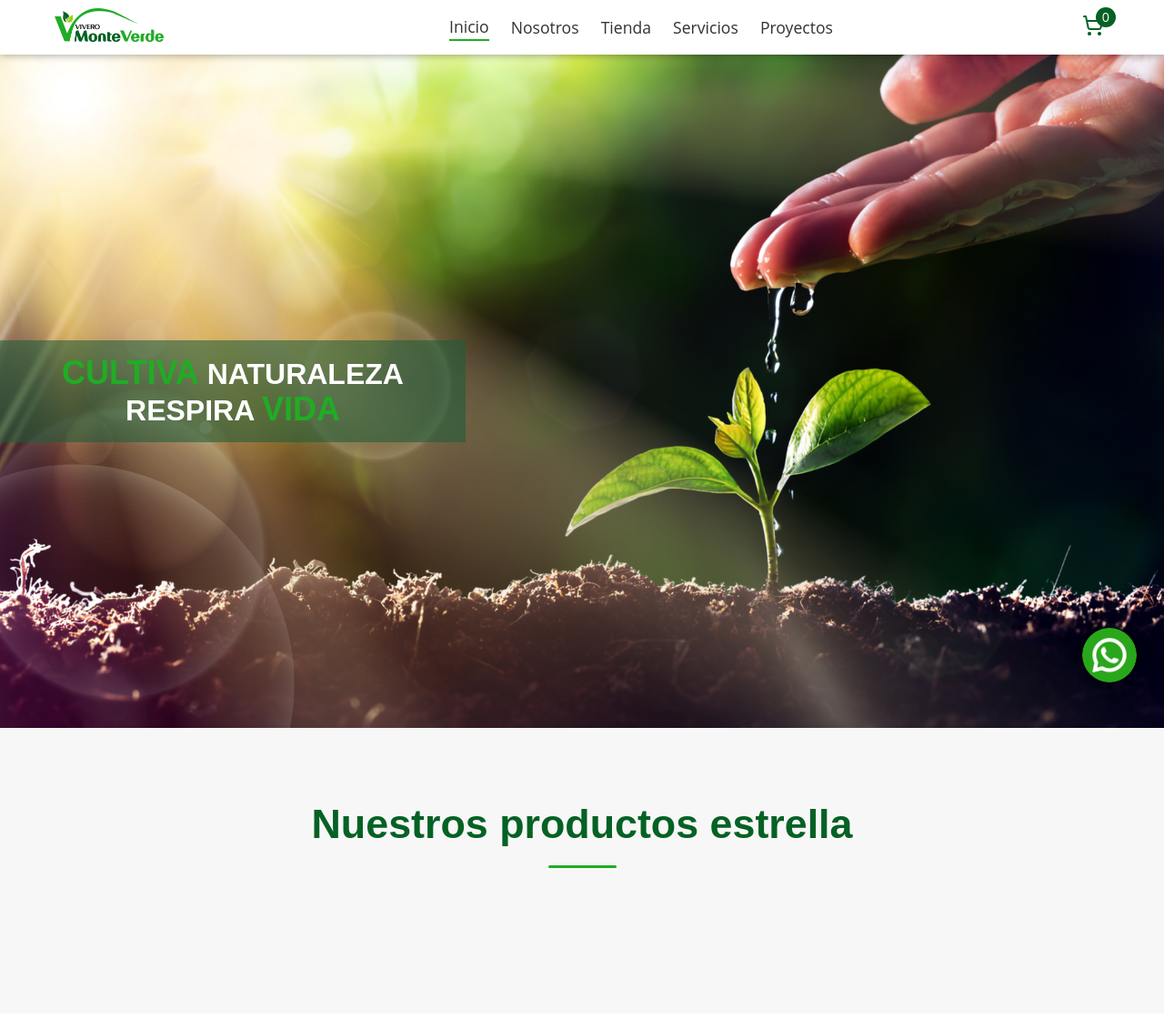
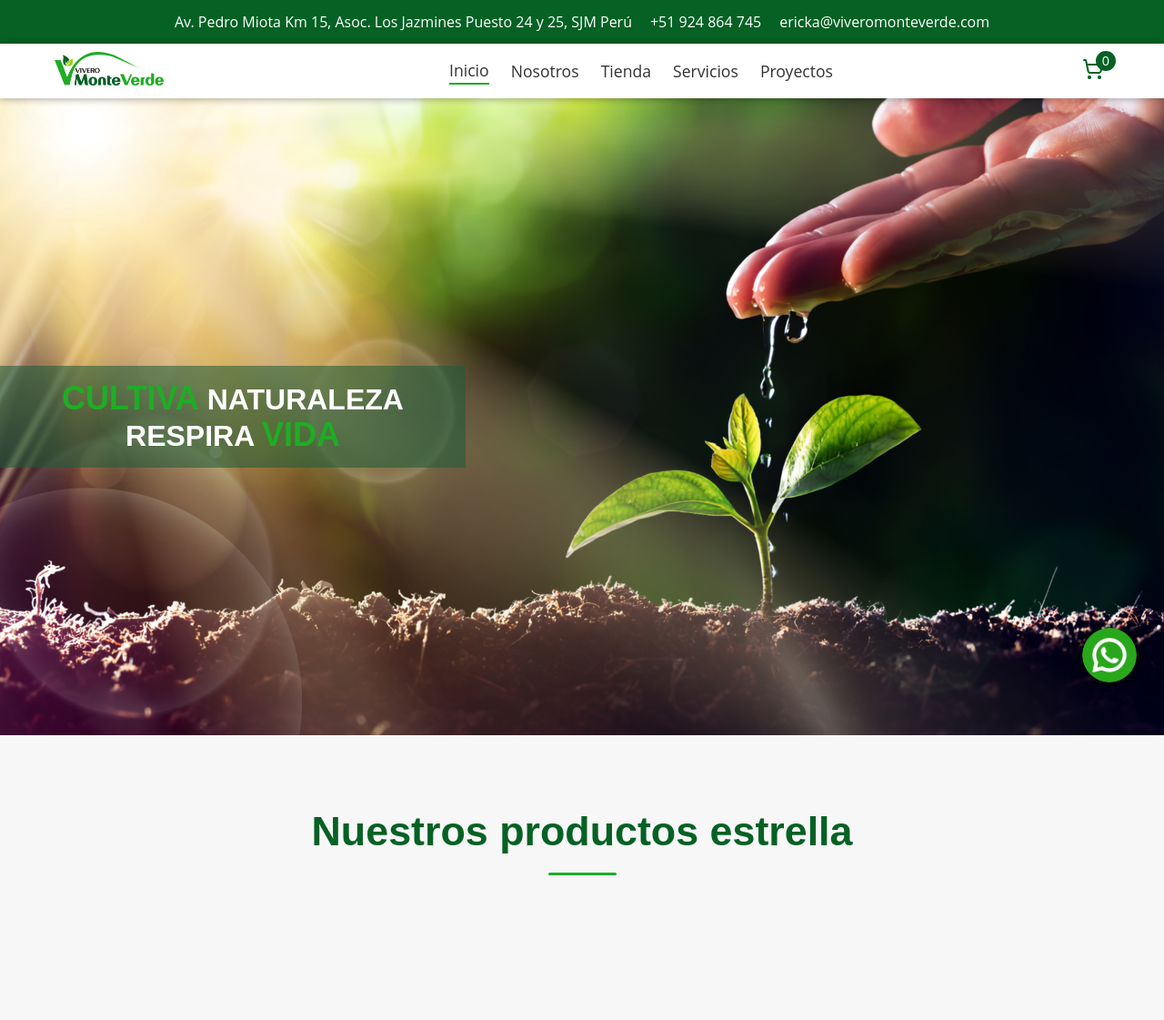
Before and after one commit to nelsiton20/monte-verde, a Django app: page / in a window 1280 px wide. Shown: the top 1121 px of the page at 91% size. Run offline with Django 5.2, Linux system fonts and the light colour scheme; data that the repository does not hold is empty.

Commit message:
contact entreprise OK

```diff
--- a/monte_verde/static/css/base.css
+++ b/monte_verde/static/css/base.css
@@ -26,6 +26,26 @@ h1, h2, h3{
 .body-main-container{
     flex: 1;
 }
+
+/* CONTENDOR DE INFORMACIÓN */
+.information-header-container{
+    box-sizing: border-box;
+    height: 40px;
+    padding: 24px;
+    background-color: var(--verde-bosque);
+    color: #fff;
+    display: flex;
+    align-items: center;
+    justify-content: center;
+    gap: 20px;
+    font-weight: 500;
+}
+
+.information-header--content{
+    text-align: center;
+}
+/* ------------------------ */
+
 
 /* ------ HEADER ------- */
 .header{
@@ -177,6 +197,8 @@ h1, h2, h3{
     margin: auto;
 }
 
+
+
 .footer-section--title{
     font-size: 1rem;
     font-weight: bold;
@@ -252,7 +274,9 @@ h1, h2, h3{
 
 /* MEDIA QUERIES */
 @media (max-width: 1000px){
-
+    .information-header--content{
+        font-size: 14px;
+    }
 
     .footer-container{
         display: grid;
@@ -262,6 +286,10 @@ h1, h2, h3{
 }
 
 @media (max-width: 900px){
+    .information-header--content{
+        font-size: 13px;
+    }
+
     .header--menu{
         display: block;
     }
@@ -316,6 +344,10 @@ h1, h2, h3{
 }
 
 @media (max-width: 768px){
+    .information-header-container{
+        display: none;
+    }
+
     .footer-container{
         grid-template-columns: auto auto;
         gap: 1.25rem;
--- a/monte_verde/static/css/inicio.css
+++ b/monte_verde/static/css/inicio.css
@@ -11,7 +11,7 @@
 .title-container{
     background-image: url("../img/fondo-inicio2.jpg");
     /*background-image: url("../img/vivero.jpg");*/
-    height: calc(100dvh - 60px);
+    height: calc(100dvh - 100px);
     width: 100%;
     background-size: cover;
     background-position: center;
--- a/monte_verde/templates/base.html
+++ b/monte_verde/templates/base.html
@@ -23,6 +23,11 @@
     <link rel="icon" href="{% static 'img/favicon.png' %}" type="image/x-icon">
 </head>
 <body>
+    <div class="information-header-container">
+        <p class="information-header--content">Av. Pedro Miota Km 15, Asoc. Los Jazmines Puesto 24 y 25, SJM Perú</p>
+        <p class="information-header--content">+51 924 864 745</p>
+        <p class="information-header--content">ericka@viveromonteverde.com</p>
+    </div>
     <header class="header">
         <a class="header--logo" href="{% url 'home' %}">
             <img src="{% static 'img/logo.png' %}" alt="Vivero Monte Verde">
```
